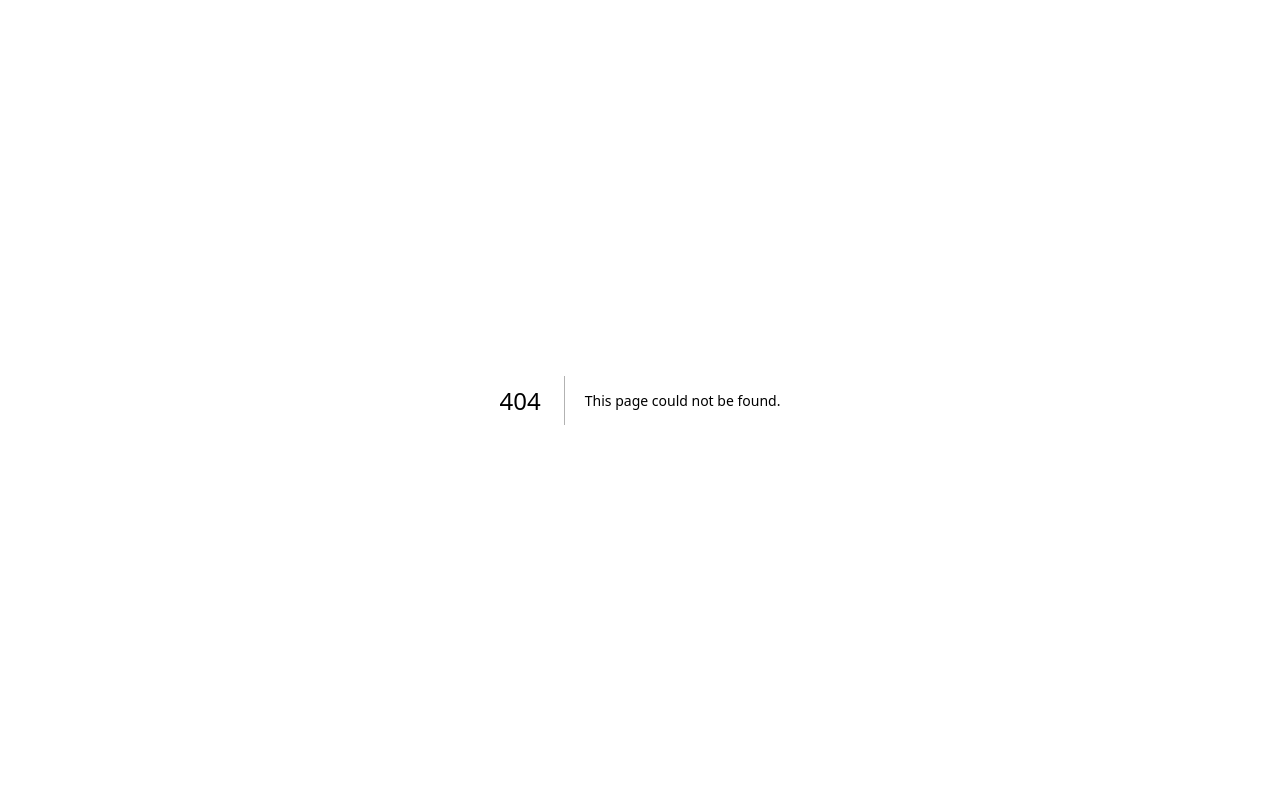
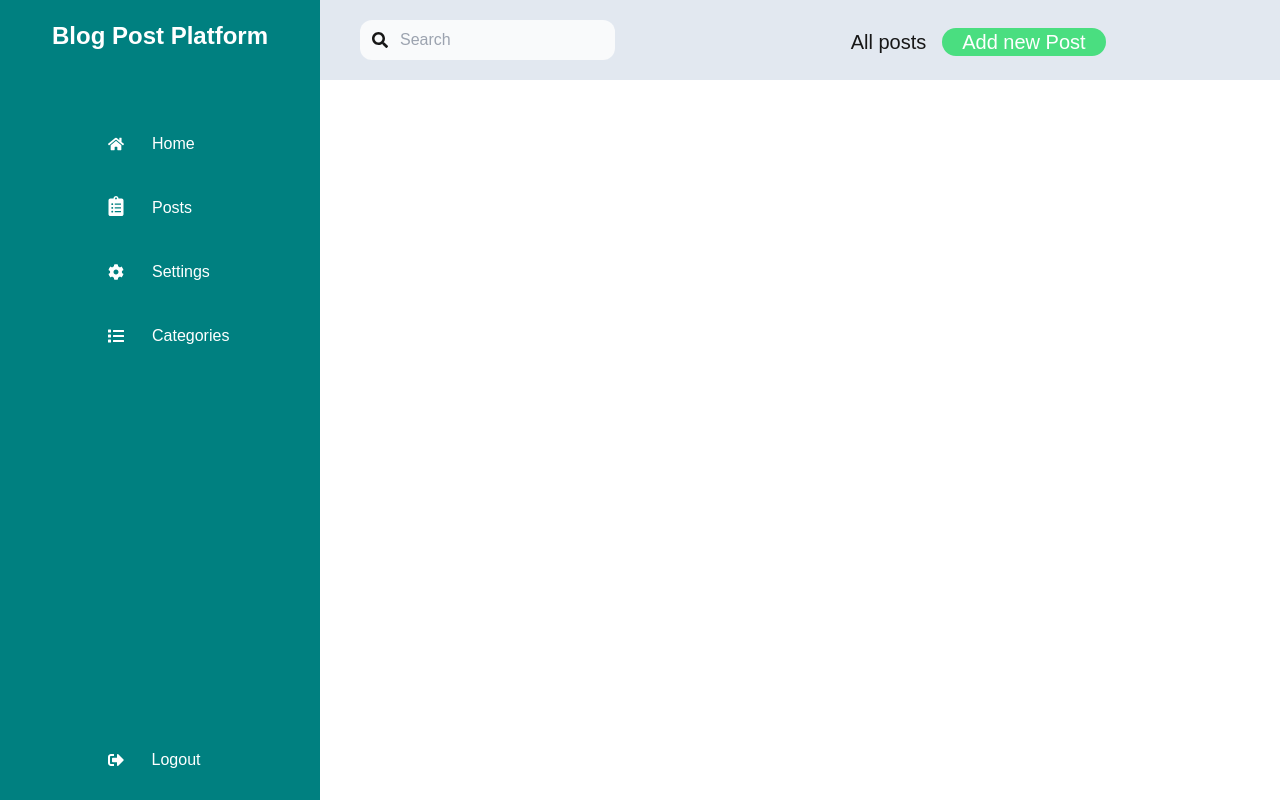
Before and after one commit to tefots/blog-post-primsa-mysql, a Next.js app: page /pages/Dashboard in a window 1280 px wide. Before the commit this address had no page. Built offline with nearby package versions, Linux system fonts and the light colour scheme.

Commit message:
initial commit

```diff
--- /dev/null
+++ b/app/components/NavBar.tsx
@@ -0,0 +1,51 @@
+import { FaSearch} from 'react-icons/fa';
+import Link from "next/link";
+interface NavBarProps {
+    toggleSideBar: () => void;
+}
+
+const  NavBar: React.FC<NavBarProps> =({toggleSideBar}) => {
+
+
+return (
+    <>
+      <nav className="bg-slate-200  h-20">
+        <div className="flex flex-row left-0 w-full">
+            <div className="relative mt-8 px-3 ">
+            <button className="font-lg px-4 md:hidden " onClick={toggleSideBar} >
+                &#9776;
+            </button>
+            </div>
+            {/* search bar */}
+            <div className="w-full md:w-1/2 relative mt-5 px-4 mr-3 items-center justify-center">
+                <div className="absolute top-3 left-3 items-center px-4">
+                    <FaSearch className="font-light" />
+                </div>
+
+                <input  type="text"  className="block p-2 pl-10 w-70 bg-gray-50 rounded-xl focus:pl-3"
+                placeholder="Search"  />
+
+            </div>
+
+            {/* all posts add new post */}
+            <div className="w- full md:w-1/2 right-1 bg-[#00fff]">
+                <ul className="flex p-4 mt-3 mx-4 gap-x-4 ">
+                    <li className='text-xl font-light'>
+                        <Link  href="/">
+                        All posts
+                        </Link>
+                    </li>
+                    <button className="bg-green-400 px-5 rounded-3xl font-light text-white text-xl">
+                        Add new Post
+                    </button>
+                </ul>
+            </div>
+        </div>
+      </nav>
+
+
+    </>
+);
+
+}
+export default NavBar;
--- /dev/null
+++ b/app/components/Sidebar.tsx
@@ -0,0 +1,68 @@
+import Link from "next/link";
+import { FaHome, FaCog, FaClipboardList, FaSignOutAlt, FaList } from "react-icons/fa";
+
+// an interface
+interface SideBarPops{
+    isOpen: boolean;
+    toggleSideBar: () => void;
+}
+ const SideBar:React.FC<SideBarPops> = ({isOpen, toggleSideBar}) => {
+
+
+    return(
+        <>
+        {/* <div className="flex flex-col bg-[#008080] border mb-2 h-screen w-1/4 p-5 space-y-8 items-center "> */}
+        <div className={`flex flex-col p-5 fixed inset-y-0 left-0 z-20 md:w-1/4 bg-[#008080] transform ${isOpen ? 'translate-x-0' : '-translate-x-full'} transition-transform duration-300 md:relative md:translate-x-0`}>
+            <div className="text-white text-2xl font-bold text-center">
+                <h1 className="text-white">Blog Post Platform</h1>
+            </div>
+                {/* Links */}
+                <div className="m-20 flex-grow">
+                    <ul className="text-white space-y-10 items-start justify-between flex flex-col">
+                        <li className="flex flex-row">
+                        <FaHome className="mx-2 h-6 "/>
+                        <Link href={'/' } className="mx-5">
+                            Home
+                        </Link>
+                        </li>
+
+                        <li className="flex flex-row">
+                        <FaClipboardList className="mx-2 h-5 "/>
+                        <Link href={'/'} className="mx-5">
+                            Posts
+                        </Link>
+                        </li>
+
+                        <li className="flex flex-row">
+                        <FaCog className="mx-2 h-6 "/>
+                        <Link href={'/'} className="mx-5">
+                            Settings
+                        </Link>
+                        </li>
+
+                        <li className="flex flex-row">
+                        <FaList className="mx-2 h-6 "/>
+                        <Link href={'/'} className="mx-5">
+                            Categories
+                        </Link>
+                        </li>
+                    </ul>
+
+                </div>
+            <div className="text-white flex text-center justify-center mb-2  position-bottom mt-5">
+                <li className="flex flex-row ">
+                <FaSignOutAlt  className="mx-2 h-6"/>
+                <Link href={'/'} className="mx-5">
+                    Logout
+                </Link>
+                </li>
+            </div>
+            <button onClick={toggleSideBar} className="block md:hidden mt-4 text-gray-400 text-sm">
+                Close Side bar
+            </button>
+        </div>
+        </>
+    );
+}
+
+export default SideBar;
--- a/app/layout.tsx
+++ b/app/layout.tsx
@@ -1,6 +1,7 @@
 import type { Metadata } from "next";
 import localFont from "next/font/local";
 import "./globals.css";
+import NavBar from "./components/NavBar";
 
 const geistSans = localFont({
   src: "./fonts/GeistVF.woff",
@@ -14,9 +15,12 @@ const geistMono = localFont({
 });
 
 export const metadata: Metadata = {
-  title: "Create Next App",
+  title: "Blog Post Platform",
   description: "Generated by create next app",
 };
+export function Header(){
+
+}
 
 export default function RootLayout({
   children,
@@ -28,6 +32,13 @@ export default function RootLayout({
       <body
         className={`${geistSans.variable} ${geistMono.variable} antialiased`}
       >
+      {/* header */}
+      {/* <header className="w- p-3">
+      <div className="text-center bg-[#CAD7D3] W-1/2">
+    <h1>Dashboard</h1>
+  </div>
+      </header> */}
+
         {children}
       </body>
     </html>
--- a/app/page.tsx
+++ b/app/page.tsx
@@ -1,101 +1,11 @@
 import Image from "next/image";
+import SideBar from "./components/Sidebar";
+import Dashboard from "./pages/Dashboard/page";
 
 export default function Home() {
   return (
-    <div className="grid grid-rows-[20px_1fr_20px] items-center justify-items-center min-h-screen p-8 pb-20 gap-16 sm:p-20 font-[family-name:var(--font-geist-sans)]">
-      <main className="flex flex-col gap-8 row-start-2 items-center sm:items-start">
-        <Image
-          className="dark:invert"
-          src="/next.svg"
-          alt="Next.js logo"
-          width={180}
-          height={38}
-          priority
-        />
-        <ol className="list-inside list-decimal text-sm text-center sm:text-left font-[family-name:var(--font-geist-mono)]">
-          <li className="mb-2">
-            Get started by editing{" "}
-            <code className="bg-black/[.05] dark:bg-white/[.06] px-1 py-0.5 rounded font-semibold">
-              app/page.tsx
-            </code>
-            .
-          </li>
-          <li>Save and see your changes instantly.</li>
-        </ol>
-
-        <div className="flex gap-4 items-center flex-col sm:flex-row">
-          <a
-            className="rounded-full border border-solid border-transparent transition-colors flex items-center justify-center bg-foreground text-background gap-2 hover:bg-[#383838] dark:hover:bg-[#ccc] text-sm sm:text-base h-10 sm:h-12 px-4 sm:px-5"
-            href="https://vercel.com/new?utm_source=create-next-app&utm_medium=appdir-template-tw&utm_campaign=create-next-app"
-            target="_blank"
-            rel="noopener noreferrer"
-          >
-            <Image
-              className="dark:invert"
-              src="/vercel.svg"
-              alt="Vercel logomark"
-              width={20}
-              height={20}
-            />
-            Deploy now
-          </a>
-          <a
-            className="rounded-full border border-solid border-black/[.08] dark:border-white/[.145] transition-colors flex items-center justify-center hover:bg-[#f2f2f2] dark:hover:bg-[#1a1a1a] hover:border-transparent text-sm sm:text-base h-10 sm:h-12 px-4 sm:px-5 sm:min-w-44"
-            href="https://nextjs.org/docs?utm_source=create-next-app&utm_medium=appdir-template-tw&utm_campaign=create-next-app"
-            target="_blank"
-            rel="noopener noreferrer"
-          >
-            Read our docs
-          </a>
-        </div>
-      </main>
-      <footer className="row-start-3 flex gap-6 flex-wrap items-center justify-center">
-        <a
-          className="flex items-center gap-2 hover:underline hover:underline-offset-4"
-          href="https://nextjs.org/learn?utm_source=create-next-app&utm_medium=appdir-template-tw&utm_campaign=create-next-app"
-          target="_blank"
-          rel="noopener noreferrer"
-        >
-          <Image
-            aria-hidden
-            src="/file.svg"
-            alt="File icon"
-            width={16}
-            height={16}
-          />
-          Learn
-        </a>
-        <a
-          className="flex items-center gap-2 hover:underline hover:underline-offset-4"
-          href="https://vercel.com/templates?framework=next.js&utm_source=create-next-app&utm_medium=appdir-template-tw&utm_campaign=create-next-app"
-          target="_blank"
-          rel="noopener noreferrer"
-        >
-          <Image
-            aria-hidden
-            src="/window.svg"
-            alt="Window icon"
-            width={16}
-            height={16}
-          />
-          Examples
-        </a>
-        <a
-          className="flex items-center gap-2 hover:underline hover:underline-offset-4"
-          href="https://nextjs.org?utm_source=create-next-app&utm_medium=appdir-template-tw&utm_campaign=create-next-app"
-          target="_blank"
-          rel="noopener noreferrer"
-        >
-          <Image
-            aria-hidden
-            src="/globe.svg"
-            alt="Globe icon"
-            width={16}
-            height={16}
-          />
-          Go to nextjs.org →
-        </a>
-      </footer>
+    <div>
+      <Dashboard />
     </div>
   );
 }
--- /dev/null
+++ b/app/pages/Dashboard/page.tsx
@@ -0,0 +1,36 @@
+"use client";
+
+import NavBar from "@/app/components/NavBar";
+import SideBar from "@/app/components/Sidebar";
+import { useState } from "react";
+
+const DashBoard: React.FC = () =>{
+    const [isSidebarOpen, setIsSidebarOpen] = useState(false);
+
+    const toggleSideBar =() => setIsSidebarOpen(!isSidebarOpen);
+
+    return(
+
+        <div className="relative flex w-full h-screen">
+        {/* sidebar */}
+            <SideBar isOpen={isSidebarOpen} toggleSideBar={toggleSideBar}/>
+
+
+        {/* navbar */}
+        <section className="flex flex-col flex-1">
+            <NavBar toggleSideBar={toggleSideBar}/>
+        </section>
+
+        {/* overlay for sidebar on small screens */}
+        {isSidebarOpen && (
+
+            <div className="fixed w-full inset-0 opacity-50 z-10 md:hidden " onClick={toggleSideBar}>
+
+            </div>
+        )}
+
+        </div>
+    )
+}
+
+export default DashBoard;
```
Also changed, not shown: package.json (+5 -4 lines), app/api/posts/[id]/route.ts (added), app/api/posts/route.ts (added), app/pages/AddNew/layout.tsx (added), app/pages/AddNew/page.tsx (added), app/pages/EditPost/layout.tsx (added), app/pages/EditPost/page.tsx (added), 2 other files (tests, documents, lock files or other folders).
